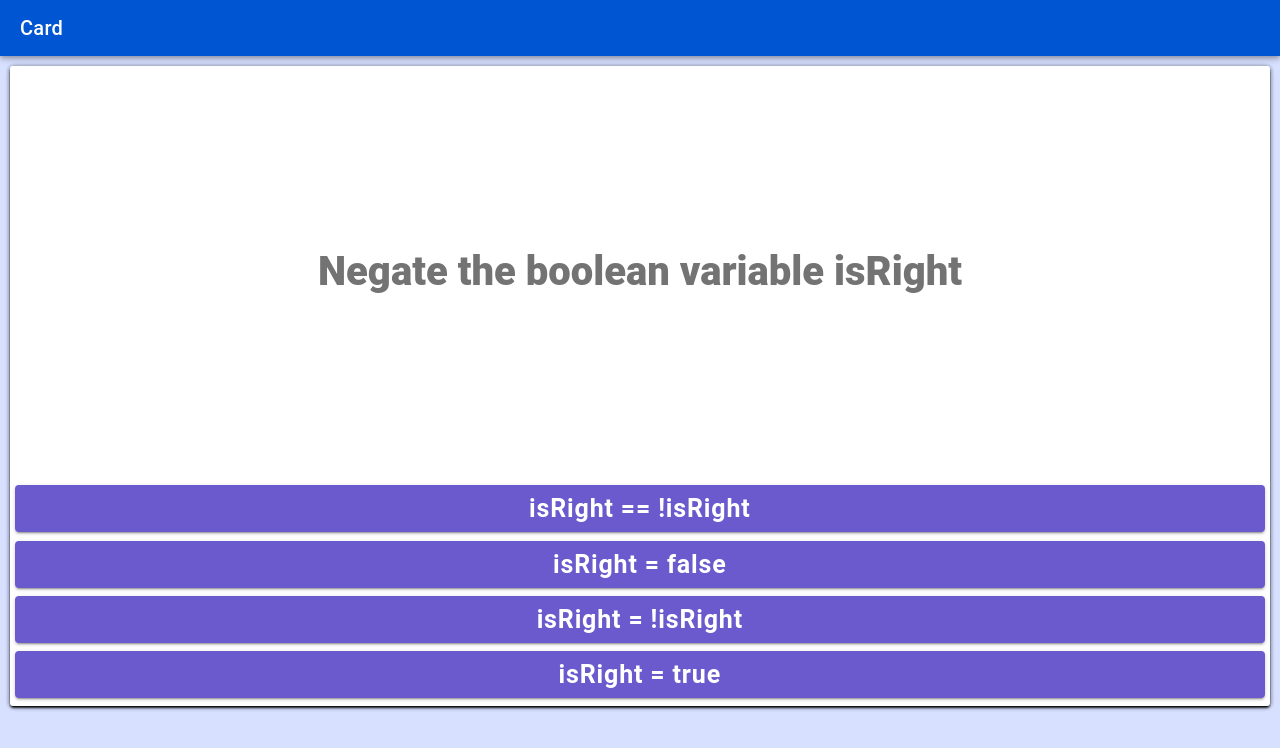
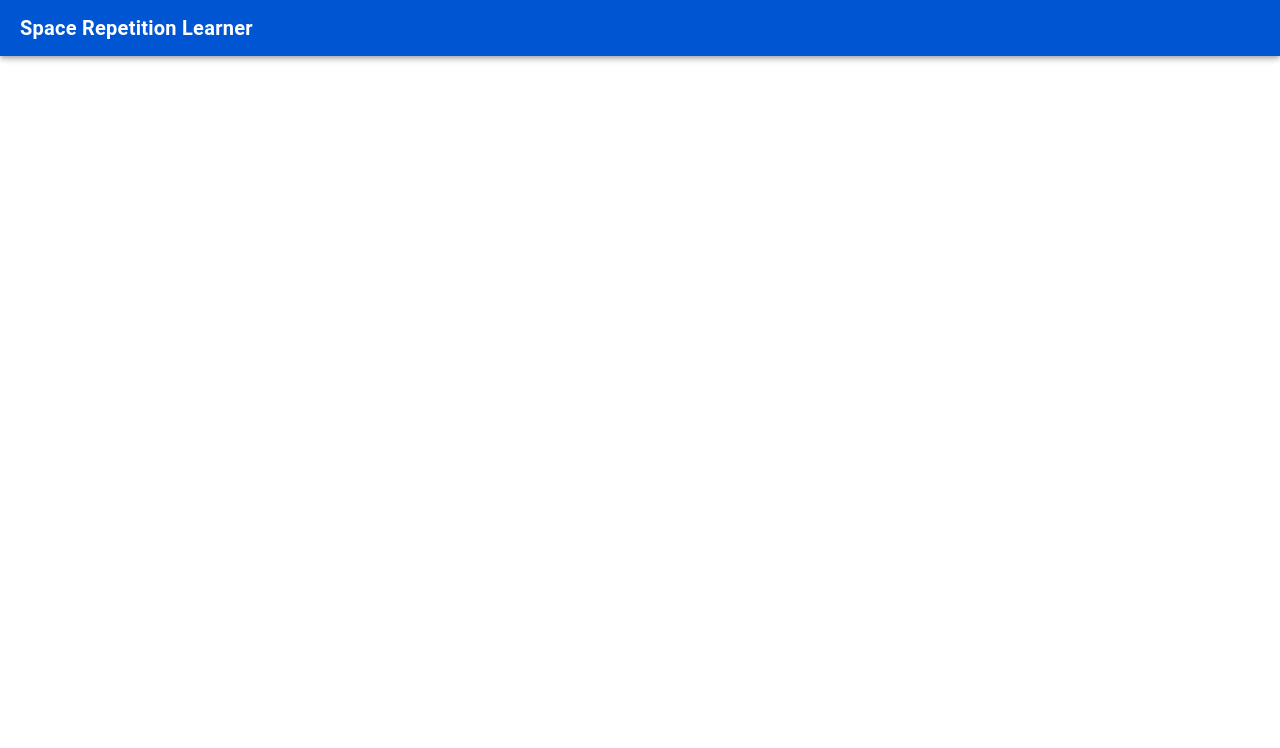
Before and after one commit to educational-technology-collective/Ambient_Learning, a React (Vite) app: page /home in a window 1280 px wide. Shown: the top 748 px of the page. Built offline with nearby package versions, Linux system fonts and the light colour scheme.

Commit message:
Initialization of Home Page

```diff
--- a/src/App.tsx
+++ b/src/App.tsx
@@ -2,6 +2,7 @@ import { Redirect, Route } from "react-router-dom";
 import { IonApp, IonRouterOutlet, setupIonicReact } from "@ionic/react";
 import { IonReactRouter } from "@ionic/react-router";
 import CardScreen from "./pages/CardScreen";
+import Home from './pages/Home'
 import "./App.css";
 
 /* Core CSS required for Ionic components to work properly */
@@ -30,7 +31,7 @@ const App: React.FC = () => (
     <IonReactRouter>
       <IonRouterOutlet>
         <Route exact path="/home">
-          <CardScreen />
+          <Home />
         </Route>
         <Route exact path="/">
           <Redirect to="/home" />
--- /dev/null
+++ b/src/pages/Home.tsx
@@ -0,0 +1,18 @@
+import { IonHeader, IonPage, IonTitle, IonToolbar } from '@ionic/react';
+import './Home.css'
+
+
+const Home : React.FC = () => {
+
+  return(
+    <IonPage>
+      <IonHeader color='tertiary'>
+        <IonToolbar>
+          <IonTitle>Space Repetition Learner</IonTitle>
+        </IonToolbar>
+      </IonHeader>
+    </IonPage>
+  )
+};
+
+export default Home;
--- a/src/theme/variables.css
+++ b/src/theme/variables.css
@@ -250,3 +250,7 @@ ion-toolbar {
 ion-button {
   text-transform: none;
 }
+
+ion-title{
+  font-weight: 700;
+}
```
Also changed, not shown: src/pages/Home.css (added).
